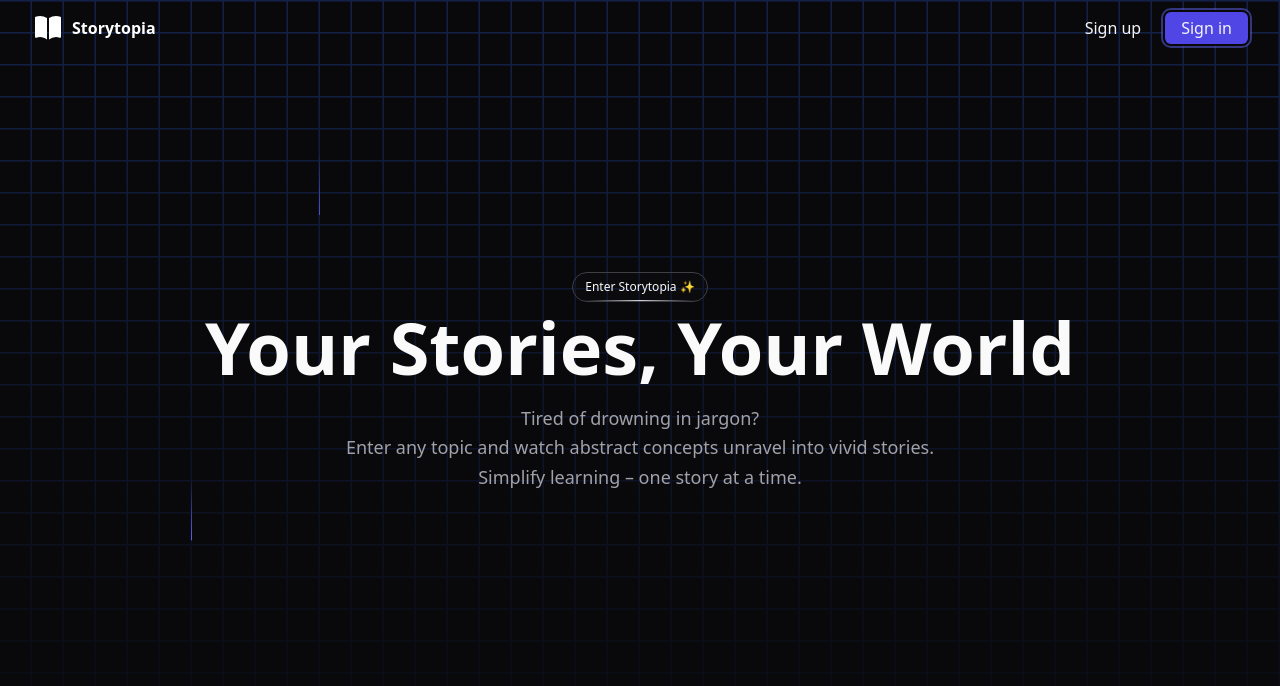
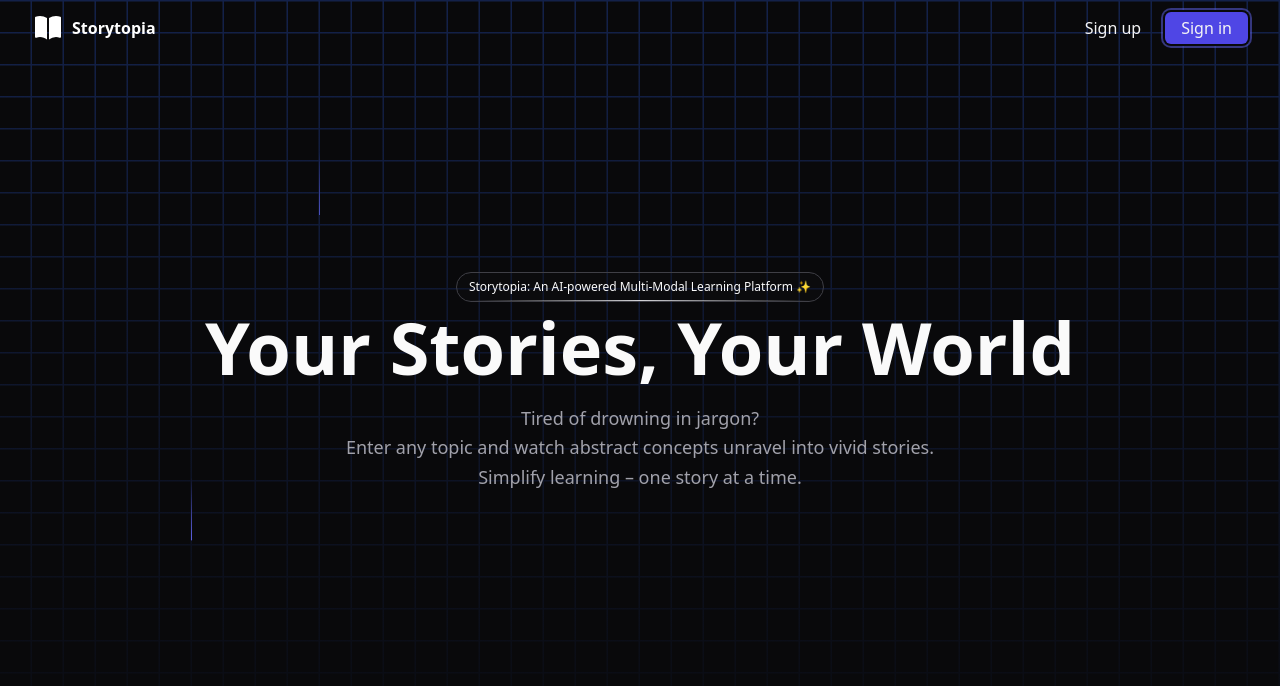
Before and after one commit to mikeguyon98/storytopia-fe, a React (Create React App) app: page /home in a window 1280 px wide. Shown: the top 686 px of the page. Built offline with nearby package versions, Linux system fonts and the light colour scheme; no server answers.

Commit message:
Updates hero section

```diff
--- a/src/components/hero/DarkGridHero.js
+++ b/src/components/hero/DarkGridHero.js
@@ -33,7 +33,7 @@ const Content = () => {
         }}
         className="relative"
       >
-        <GlowingChip>Enter Storytopia ✨</GlowingChip>
+        <GlowingChip>Storytopia: An AI-powered Multi-Modal Learning Platform ✨</GlowingChip>
       </motion.div>
       <motion.h1
         initial={{
--- a/src/pages/Create.js
+++ b/src/pages/Create.js
@@ -145,7 +145,7 @@ const Create = () => {
                 htmlFor="story"
                 className="block text-sm font-medium leading-6 text-white"
               >
-                Story Description
+                Topic of Interest
               </label>
               <div className="mt-2">
                 <textarea
@@ -154,7 +154,7 @@ const Create = () => {
                   autoComplete="story"
                   required
                   className="block w-full rounded-md border-0 bg-white/5 py-1.5 text-white shadow-sm ring-1 ring-inset ring-white/10 focus:ring-2 focus:ring-inset focus:ring-indigo-600 sm:text-sm sm:leading-6 px-3 resize-y overflow-y-auto h-32"
-                  placeholder="Enter your story description"
+                  placeholder="Enter a topic or description of a story"
                   value={storyPrompt}
                   onChange={(e) => {
                     setStoryPrompt(e.target.value);
```
